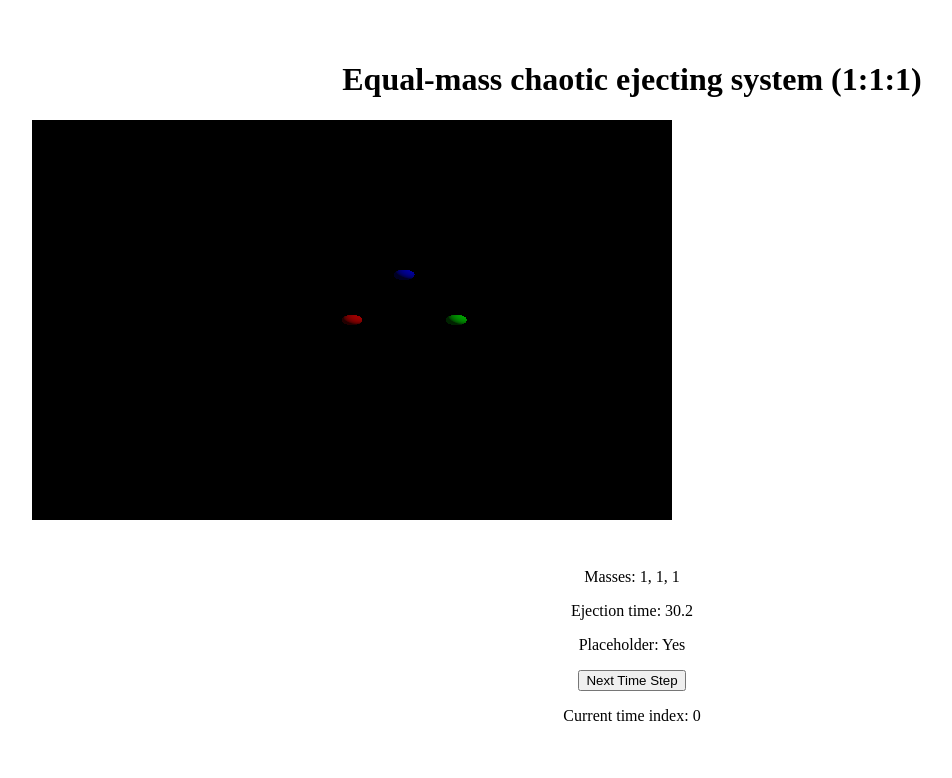
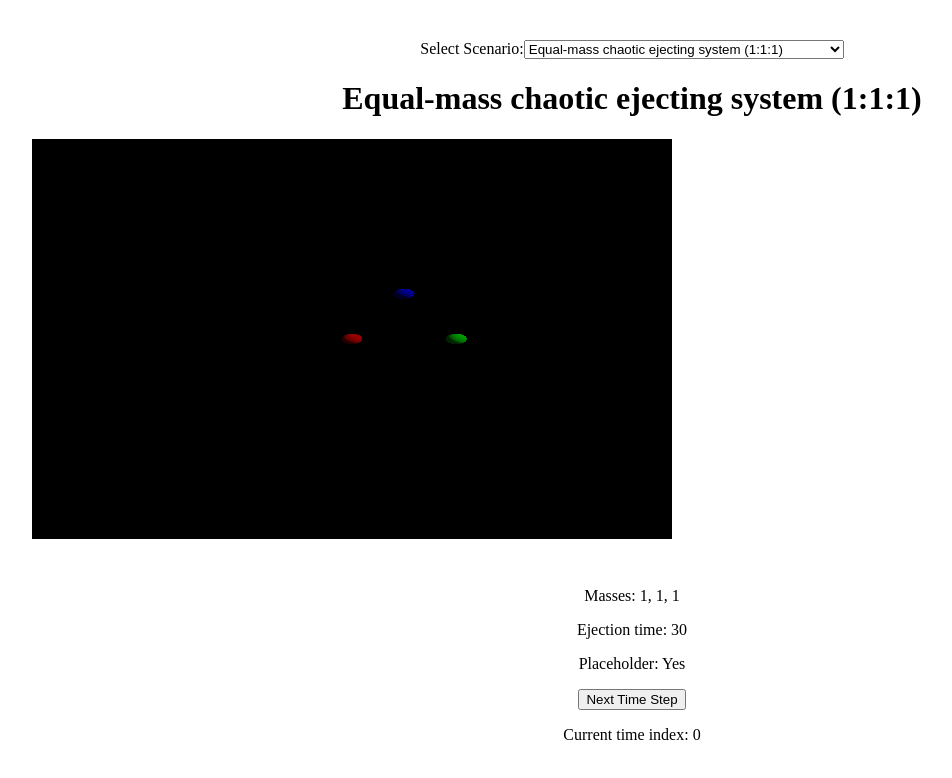
Before and after one commit to zfifteen/three-body-problem, a React (Vite) app: page / in a window 1280 px wide. Shown: the top 778 px of the page, without its empty margins (8-960 px from the left). Built offline with nearby package versions, Linux system fonts and the light colour scheme.

Commit message:
feat: add scenario selector and data loading

```diff
--- a/package.json
+++ b/package.json
@@ -11,8 +11,10 @@
   },
   "dependencies": {
     "@types/three": "^0.182.0",
+    "plotly.js": "^3.3.1",
     "react": "^18.3.1",
     "react-dom": "^18.3.1",
+    "react-plotly.js": "^2.6.0",
     "three": "^0.182.0"
   },
   "devDependencies": {
--- a/public/data/equal-mass-ejecting.json
+++ b/public/data/equal-mass-ejecting.json
@@ -1,6 +1,5 @@
 {
-  "name": "Equal-mass chaotic ejecting system",
-  "description": "1:1:1 mass ratio, chaotic ejection scenario",
+  "scenario": "Equal-mass chaotic ejecting system (1:1:1)",
   "masses": [1, 1, 1],
   "time": [0,1,2,3,4,5,6,7,8,9,10,11,12,13,14,15,16,17,18,19,20,21,22,23,24,25,26,27,28,29,30,31,32,33,34,35,36,37,38,39,40,41,42,43,44,45,46,47,48,49,50,51,52,53,54,55,56,57,58,59,60,61,62,63,64,65,66,67,68,69,70,71,72,73,74,75,76,77,78,79,80,81,82,83,84,85,86,87,88,89,90,91,92,93,94,95,96,97,98,99,100],
   "positions": [
@@ -110,21 +109,21 @@
     "I": [0.5,0.51,0.52,0.53,0.54,0.55,0.56,0.57,0.58,0.59,0.6,0.61,0.62,0.63,0.64,0.65,0.66,0.67,0.68,0.69,0.7,0.71,0.72,0.73,0.74,0.75,0.76,0.77,0.78,0.79,0.8,0.81,0.82,0.83,0.84,0.85,0.86,0.87,0.88,0.89,0.9,0.91,0.92,0.93,0.94,0.95,0.96,0.97,0.98,0.99,1,1.01,1.02,1.03,1.04,1.05,1.06,1.07,1.08,1.09,1.1,1.11,1.12,1.13,1.14,1.15,1.16,1.17,1.18,1.19,1.2,1.21,1.22,1.23,1.24,1.25,1.26,1.27,1.28,1.29,1.3,1.31,1.32,1.33,1.34,1.35,1.36,1.37,1.38,1.39,1.4,1.41,1.42,1.43,1.44,1.45,1.46,1.47,1.48,1.49,1.5],
     "dIdt": [0.01,0.01,0.01,0.01,0.01,0.01,0.01,0.01,0.01,0.01,0.01,0.01,0.01,0.01,0.01,0.01,0.01,0.01,0.01,0.01,0.01,0.01,0.01,0.01,0.01,0.01,0.01,0.01,0.01,0.01,0.01,0.01,0.01,0.01,0.01,0.01,0.01,0.01,0.01,0.01,0.01,0.01,0.01,0.01,0.01,0.01,0.01,0.01,0.01,0.01,0.01,0.01,0.01,0.01,0.01,0.01,0.01,0.01,0.01,0.01,0.01,0.01,0.01,0.01,0.01,0.01,0.01,0.01,0.01,0.01,0.01,0.01,0.01,0.01,0.01,0.01,0.01,0.01,0.01,0.01,0.01,0.01,0.01,0.01,0.01,0.01,0.01,0.01,0.01,0.01,0.01,0.01,0.01,0.01,0.01,0.01,0.01,0.01,0.01,0.01,0.01],
     "Z": [0.1,0.11,0.12,0.13,0.14,0.15,0.16,0.17,0.18,0.19,0.2,0.21,0.22,0.23,0.24,0.25,0.26,0.27,0.28,0.29,0.3,0.31,0.32,0.33,0.34,0.35,0.36,0.37,0.38,0.39,0.4,0.41,0.42,0.43,0.44,0.45,0.46,0.47,0.48,0.49,0.5,0.51,0.52,0.53,0.54,0.55,0.56,0.57,0.58,0.59,0.6,0.61,0.62,0.63,0.64,0.65,0.66,0.67,0.68,0.69,0.7,0.71,0.72,0.73,0.74,0.75,0.76,0.77,0.78,0.79,0.8,0.81,0.82,0.83,0.84,0.85,0.86,0.87,0.88,0.89,0.9,0.91,0.92,0.93,0.94,0.95,0.96,0.97,0.98,0.99,1,1.01],
-    "D_min": [0.5,0.51,0.52,0.53,0.54,0.55,0.56,0.57,0.58,0.59,0.6,0.61,0.62,0.63,0.64,0.65,0.66,0.67,0.68,0.69,0.7,0.71,0.72,0.73,0.74,0.75,0.76,0.77,0.78,0.79,0.8,0.81,0.82,0.83,0.84,0.85,0.86,0.87,0.88,0.89,0.9,0.91,0.92,0.93,0.94,0.95,0.96,0.97,0.98,0.99,1,1.01,1.02,1.03,1.04,1.05,1.06,1.07,1.08,1.09,1.1,1.11,1.12,1.13,1.14,1.15,1.16,1.17,1.18,1.19,1.2,1.21,1.22,1.23,1.24,1.25,1.26,1.27,1.28,1.29,1.3,1.31,1.32,1.33,1.34,1.35,1.36,1.37,1.38,1.39,1.4,1.41,1.42,1.43,1.44,1.45,1.46,1.47,1.48,1.49,1.5],
-    "V_max": [0.1,0.11,0.12,0.13,0.14,0.15,0.16,0.17,0.18,0.19,0.2,0.21,0.22,0.23,0.24,0.25,0.26,0.27,0.28,0.29,0.3,0.31,0.32,0.33,0.34,0.35,0.36,0.37,0.38,0.39,0.4,0.41,0.42,0.43,0.44,0.45,0.46,0.47,0.48,0.49,0.5,0.51,0.52,0.53,0.54,0.55,0.56,0.57,0.58,0.59,0.6,0.61,0.62,0.63,0.64,0.65,0.66,0.67,0.68,0.69,0.7,0.71,0.72,0.73,0.74,0.75,0.76,0.77,0.78,0.79,0.8,0.81,0.82,0.83,0.84,0.85,0.86,0.87,0.88,0.89,0.9,0.91,0.92,0.93,0.94,0.95,0.96,0.97,0.98,0.99,1,1.01]
+    "Dmin": [0.5,0.51,0.52,0.53,0.54,0.55,0.56,0.57,0.58,0.59,0.6,0.61,0.62,0.63,0.64,0.65,0.66,0.67,0.68,0.69,0.7,0.71,0.72,0.73,0.74,0.75,0.76,0.77,0.78,0.79,0.8,0.81,0.82,0.83,0.84,0.85,0.86,0.87,0.88,0.89,0.9,0.91,0.92,0.93,0.94,0.95,0.96,0.97,0.98,0.99,1,1.01,1.02,1.03,1.04,1.05,1.06,1.07,1.08,1.09,1.1,1.11,1.12,1.13,1.14,1.15,1.16,1.17,1.18,1.19,1.2,1.21,1.22,1.23,1.24,1.25,1.26,1.27,1.28,1.29,1.3,1.31,1.32,1.33,1.34,1.35,1.36,1.37,1.38,1.39,1.4,1.41,1.42,1.43,1.44,1.45,1.46,1.47,1.48,1.49,1.5],
+    "Vmax": [0.1,0.11,0.12,0.13,0.14,0.15,0.16,0.17,0.18,0.19,0.2,0.21,0.22,0.23,0.24,0.25,0.26,0.27,0.28,0.29,0.3,0.31,0.32,0.33,0.34,0.35,0.36,0.37,0.38,0.39,0.4,0.41,0.42,0.43,0.44,0.45,0.46,0.47,0.48,0.49,0.5,0.51,0.52,0.53,0.54,0.55,0.56,0.57,0.58,0.59,0.6,0.61,0.62,0.63,0.64,0.65,0.66,0.67,0.68,0.69,0.7,0.71,0.72,0.73,0.74,0.75,0.76,0.77,0.78,0.79,0.8,0.81,0.82,0.83,0.84,0.85,0.86,0.87,0.88,0.89,0.9,0.91,0.92,0.93,0.94,0.95,0.96,0.97,0.98,0.99,1,1.01]
   },
   "ejectionTime": 30,
-  "firstCrossings": {
+  "firstCrossingTimes": {
     "Z": 21,
     "dIdt": 24,
-    "D_min": 27,
-    "V_max": 28
+    "Dmin": 27,
+    "Vmax": 28
   },
   "thresholds": {
     "Z": 0.3,
     "dIdt": 0.01,
-    "D_min": 0.7,
-    "V_max": 0.3
+    "Dmin": 0.7,
+    "Vmax": 0.3
   },
   "placeholder": true
 }
--- a/src/App.tsx
+++ b/src/App.tsx
@@ -2,24 +2,32 @@ import { useState, useEffect } from 'react'
 import './App.css'
 import { ScenarioData } from './types'
 import { SpatialView } from './SpatialView'
+import { ScenarioSelector } from './ScenarioSelector'
+import { scenarios } from './scenarios'
 
 function App() {
   const [scenario, setScenario] = useState<ScenarioData | null>(null)
   const [loading, setLoading] = useState(true)
   const [currentTimeIndex, setCurrentTimeIndex] = useState(0)
+  const [selectedScenarioId, setSelectedScenarioId] = useState('equal-mass-ejecting')
 
   useEffect(() => {
-    fetch('/data/scenario-1-1-1.json')
+    const selectedScenario = scenarios.find(s => s.id === selectedScenarioId)
+    if (!selectedScenario) return
+
+    setLoading(true)
+    fetch(`/data/${selectedScenario.file}`)
       .then(response => response.json())
       .then((data: ScenarioData) => {
         setScenario(data)
         setLoading(false)
+        setCurrentTimeIndex(0) // Reset time index when changing scenario
       })
       .catch(error => {
         console.error('Error loading scenario:', error)
         setLoading(false)
       })
-  }, [])
+  }, [selectedScenarioId])
 
   if (loading) {
     return <div>Loading scenario...</div>
@@ -32,6 +40,11 @@ function App() {
   return (
     <>
       <div>
+        <ScenarioSelector
+          scenarios={scenarios}
+          selectedScenarioId={selectedScenarioId}
+          onScenarioChange={setSelectedScenarioId}
+        />
         <h1>{scenario.scenario}</h1>
         <SpatialView scenario={scenario} currentTimeIndex={currentTimeIndex} />
         <div className="card">
--- /dev/null
+++ b/src/ScenarioSelector.tsx
@@ -0,0 +1,26 @@
+import { ScenarioOption } from './scenarios';
+
+interface ScenarioSelectorProps {
+  scenarios: ScenarioOption[];
+  selectedScenarioId: string;
+  onScenarioChange: (scenarioId: string) => void;
+}
+
+export function ScenarioSelector({ scenarios, selectedScenarioId, onScenarioChange }: ScenarioSelectorProps) {
+  return (
+    <div>
+      <label htmlFor="scenario-select">Select Scenario:</label>
+      <select
+        id="scenario-select"
+        value={selectedScenarioId}
+        onChange={(e) => onScenarioChange(e.target.value)}
+      >
+        {scenarios.map((scenario) => (
+          <option key={scenario.id} value={scenario.id}>
+            {scenario.name}
+          </option>
+        ))}
+      </select>
+    </div>
+  );
+}
--- /dev/null
+++ b/src/scenarios.ts
@@ -0,0 +1,18 @@
+export interface ScenarioOption {
+  id: string;
+  name: string;
+  file: string;
+}
+
+export const scenarios: ScenarioOption[] = [
+  {
+    id: 'equal-mass-ejecting',
+    name: 'Equal-mass chaotic ejecting system (1:1:1)',
+    file: 'equal-mass-ejecting.json',
+  },
+  {
+    id: 'scenario-1-1-1',
+    name: 'Equal-mass chaotic ejecting system (1:1:1) - Short',
+    file: 'scenario-1-1-1.json',
+  },
+];
```
Also changed, not shown: 6 other files (tests, documents, lock files or other folders).
